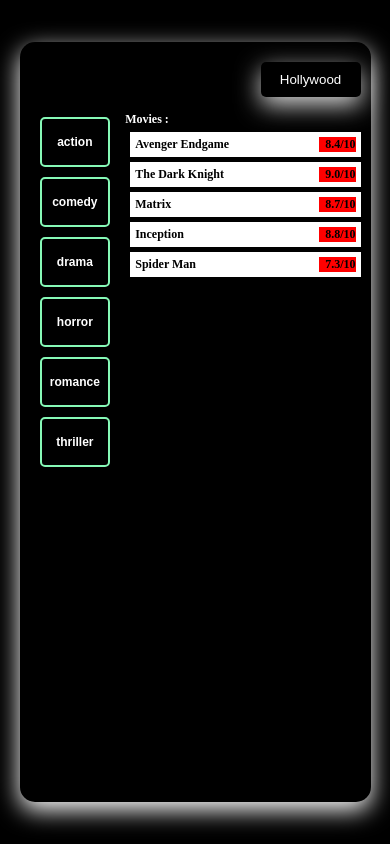
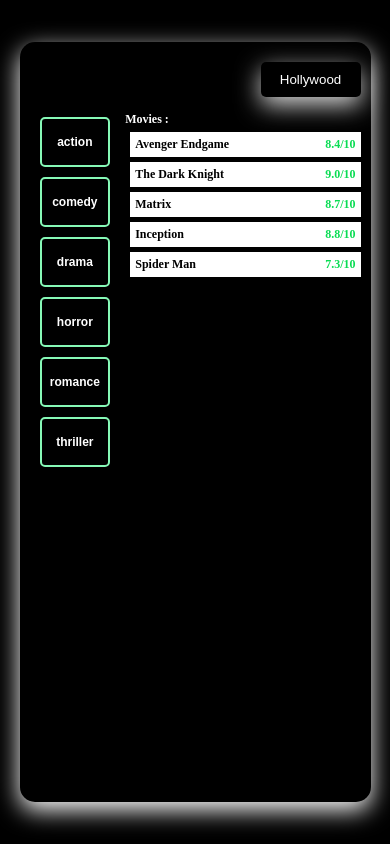
Before and after one commit to arjun-computer-geek/movie-recommendation-app, a React (Create React App) app: page / in a window 390 px wide. Built offline with nearby package versions, Linux system fonts and the light colour scheme.

Commit message:
modify - modifying css for the better view in mobile

```diff
--- a/src/App.css
+++ b/src/App.css
@@ -116,6 +116,6 @@ li{
     }
     .right ul li span{
         float: right;
-        background: red;
+        color: rgb(9, 221, 83);
     }
 }
```
